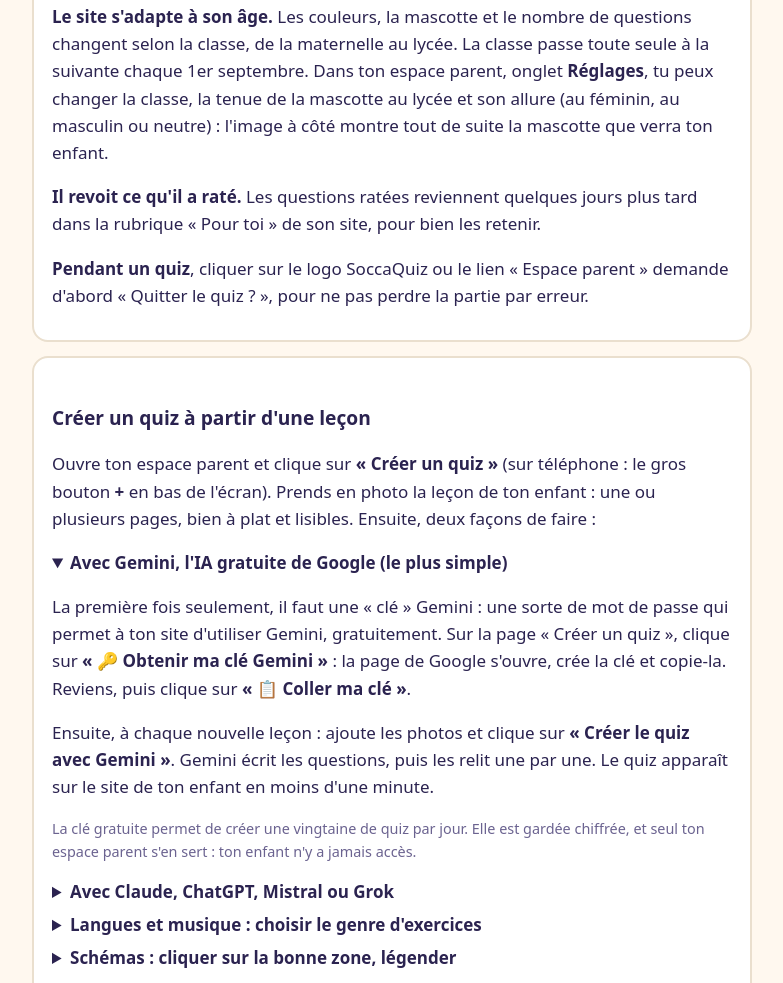
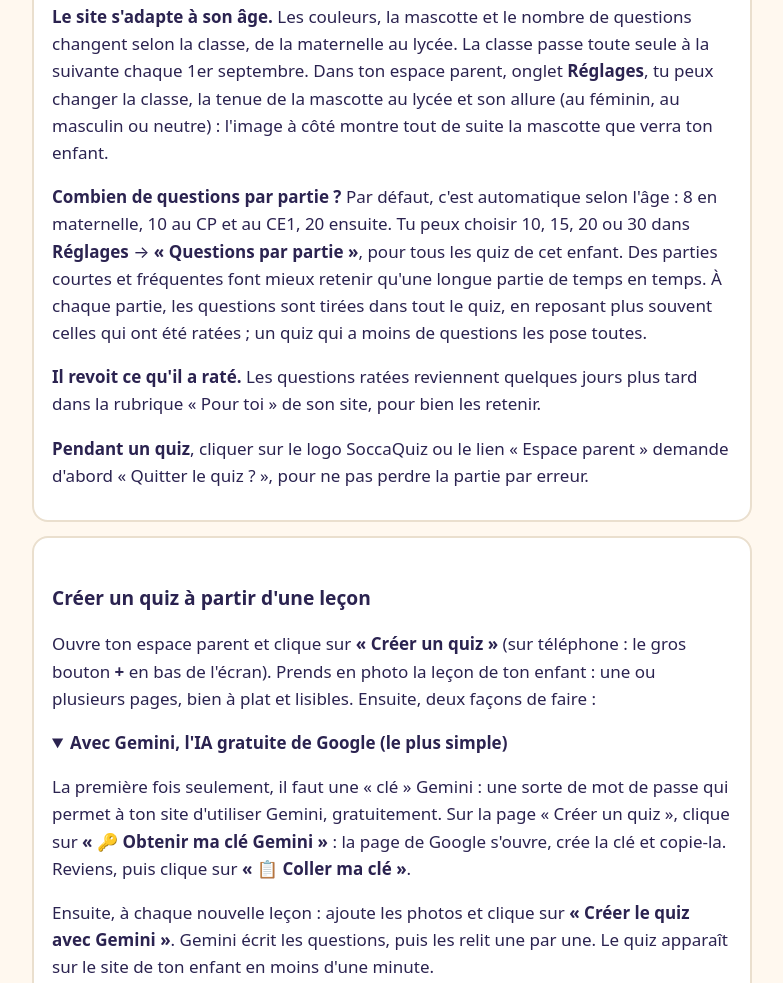
Before and after one commit to leian/soccaquiz.fr, a plain HTML site: page aide.html in a window 1280 px wide. Shown: the part 1378-2361 px from the top of the page, without its empty margins (248-1031 px from the left). Drawn offline with Linux system fonts and the light colour scheme.

Commit message:
Aide : questions par partie (Réglages)
Co-Authored-By: Claude Opus 5.5 <noreply@anthropic.com>
Claude-Session: https://claude.ai/code/session_01J1vkerBPNDTBzHrhCgH55g

```diff
--- a/aide.html
+++ b/aide.html
@@ -57,6 +57,7 @@ form input:focus,form textarea:focus{outline:3px solid #d4a017;outline-offset:1p
 <p><b>Envoie-lui son lien.</b> Dans ton espace parent, clique sur <b>« Envoyer le lien à &lt;prénom&gt; »</b> : un message prêt à envoyer s'ouvre. Le site s'ouvre sans mot de passe pour toute personne qui a ce lien : ne le donne qu'à ton enfant.</p>
 <p><b>Mets-le sur l'écran d'accueil de sa tablette ou de son téléphone.</b> Ouvre le lien sur son appareil, puis, dans le menu du navigateur (les trois points ou le bouton de partage), choisis « Ajouter à l'écran d'accueil » ou « Installer l'application ». Une icône SoccaQuiz apparaît, comme une application. <b>Plusieurs enfants sur la même tablette ?</b> Une seule icône suffit : ouvre le lien de chacun une fois sur cet appareil ; ensuite, en cliquant sur l'icône, SoccaQuiz demande « Qui révise ? ».</p>
 <p><b>Le site s'adapte à son âge.</b> Les couleurs, la mascotte et le nombre de questions changent selon la classe, de la maternelle au lycée. La classe passe toute seule à la suivante chaque 1er septembre. Dans ton espace parent, onglet <b>Réglages</b>, tu peux changer la classe, la tenue de la mascotte au lycée et son allure (au féminin, au masculin ou neutre) : l'image à côté montre tout de suite la mascotte que verra ton enfant.</p>
+<p><b>Combien de questions par partie ?</b> Par défaut, c'est automatique selon l'âge : 8 en maternelle, 10 au CP et au CE1, 20 ensuite. Tu peux choisir 10, 15, 20 ou 30 dans <b>Réglages</b> → <b>« Questions par partie »</b>, pour tous les quiz de cet enfant. Des parties courtes et fréquentes font mieux retenir qu'une longue partie de temps en temps. À chaque partie, les questions sont tirées dans tout le quiz, en reposant plus souvent celles qui ont été ratées ; un quiz qui a moins de questions les pose toutes.</p>
 <p><b>Il revoit ce qu'il a raté.</b> Les questions ratées reviennent quelques jours plus tard dans la rubrique « Pour toi » de son site, pour bien les retenir.</p>
 <p><b>Pendant un quiz</b>, cliquer sur le logo SoccaQuiz ou le lien « Espace parent » demande d'abord « Quitter le quiz ? », pour ne pas perdre la partie par erreur.</p>
 </div>
```
